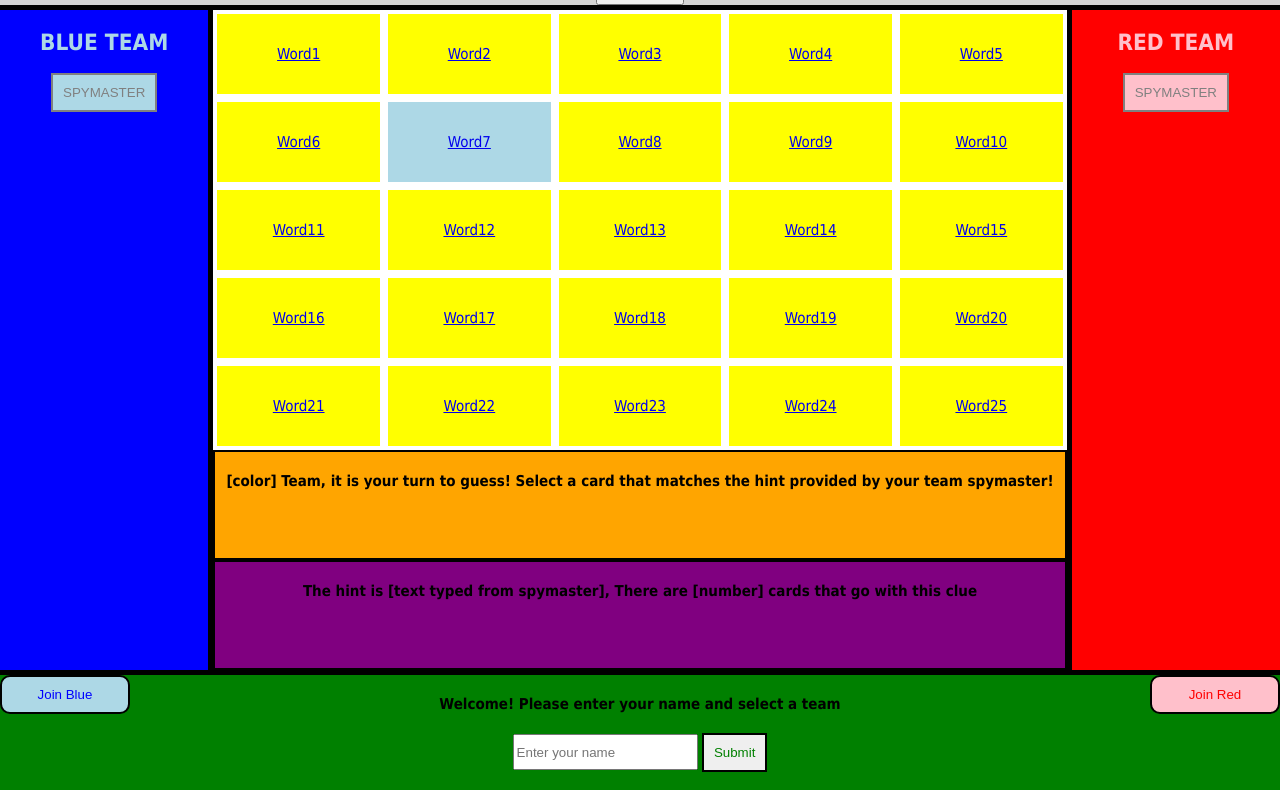
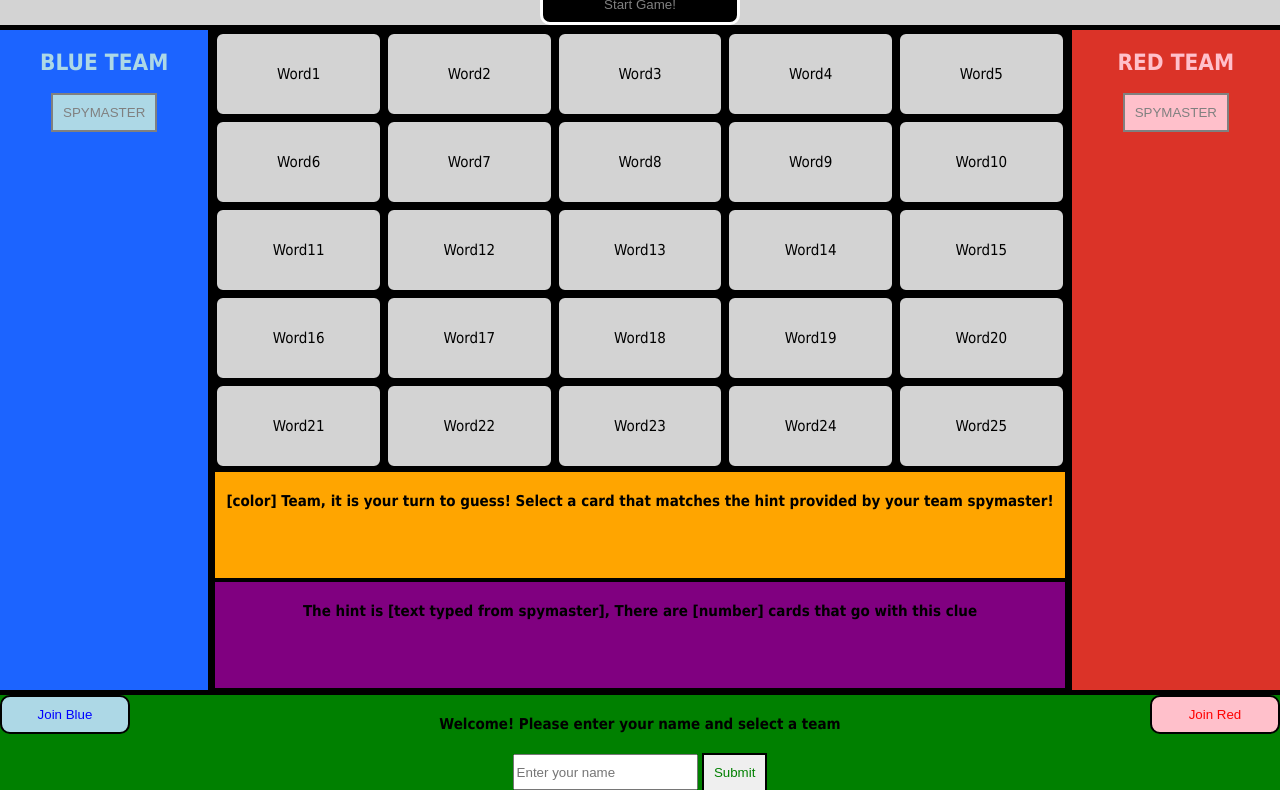
Before and after one commit to Kenford20/multiplayer-word-game, a website: page client/index.html in a window 1280 px wide. Shown: the part 51-841 px from the top of the page. Drawn offline with Linux system fonts and the light colour scheme; a script that the page names is missing.

Commit message:
added classes for the color of the cards and removed spectator input upon submission

```diff
--- a/client/style.css
+++ b/client/style.css
@@ -17,6 +17,27 @@ body{
 	background-color:white !important;
 }
 
+.nest .red{
+	background-color:#db3328;
+}
+
+.nest .blue{
+	background-color:#1c64ff;
+}
+
+.nest .yellow{
+	background-color:#fff68f;
+}
+
+.nest .black{
+	background-color:black;
+	border:2px solid grey;
+}
+
+.nest .black a{
+	color:white;
+}
+
 /* Header Styles
 --------------------------------------------*/
 header{
@@ -31,24 +52,36 @@ header h1{
 	margin:0;
 }
 
+#start-game{
+	background-color:black;
+	padding:10px;
+	color:grey;
+	width:200px;
+	border: 3px solid white;
+	border-radius:10px;
+}
+
 /* Gameboard
 --------------------------------------------*/
 .nest{
-	background-color:yellow;
+	background-color:black;
 	display:grid;
 	grid-template-columns: 1fr 1fr 1fr 1fr 1fr;
 	grid-template-rows: 1fr 1fr 1fr 1fr 1fr;
 }
 
 .nest div{
-	border:4px solid white;
-	background-color:yellow;
+	border:4px solid black;
+	border-radius:10px;
+	background-color:lightgrey;
 	text-align:center;
 	line-height: 80px;
 }
 
-.nest .wod7{
-	background-color: lightblue;
+.nest a{
+	color:#dbd4e7;
+	color:black;
+	text-decoration:none;
 }
 
 /* Blue Team
@@ -56,7 +89,7 @@ header h1{
 #blue-team{
 	grid-column:1/2;
 	grid-row:2/span 4;
-	background-color:blue;
+	background-color:#1c64ff;
 	text-align:center;
 	border-right:5px solid black;
 	color:lightblue;
@@ -91,7 +124,7 @@ header h1{
 #red-team{
 	/* grid area: row start / col start / row end / col end */
 	grid-area: 2 / 3 / 5 / 4;
-	background-color:red;
+	background-color:#db3328;
 	text-align:center;
 	border-left:5px solid black;
 	color:pink;
```
